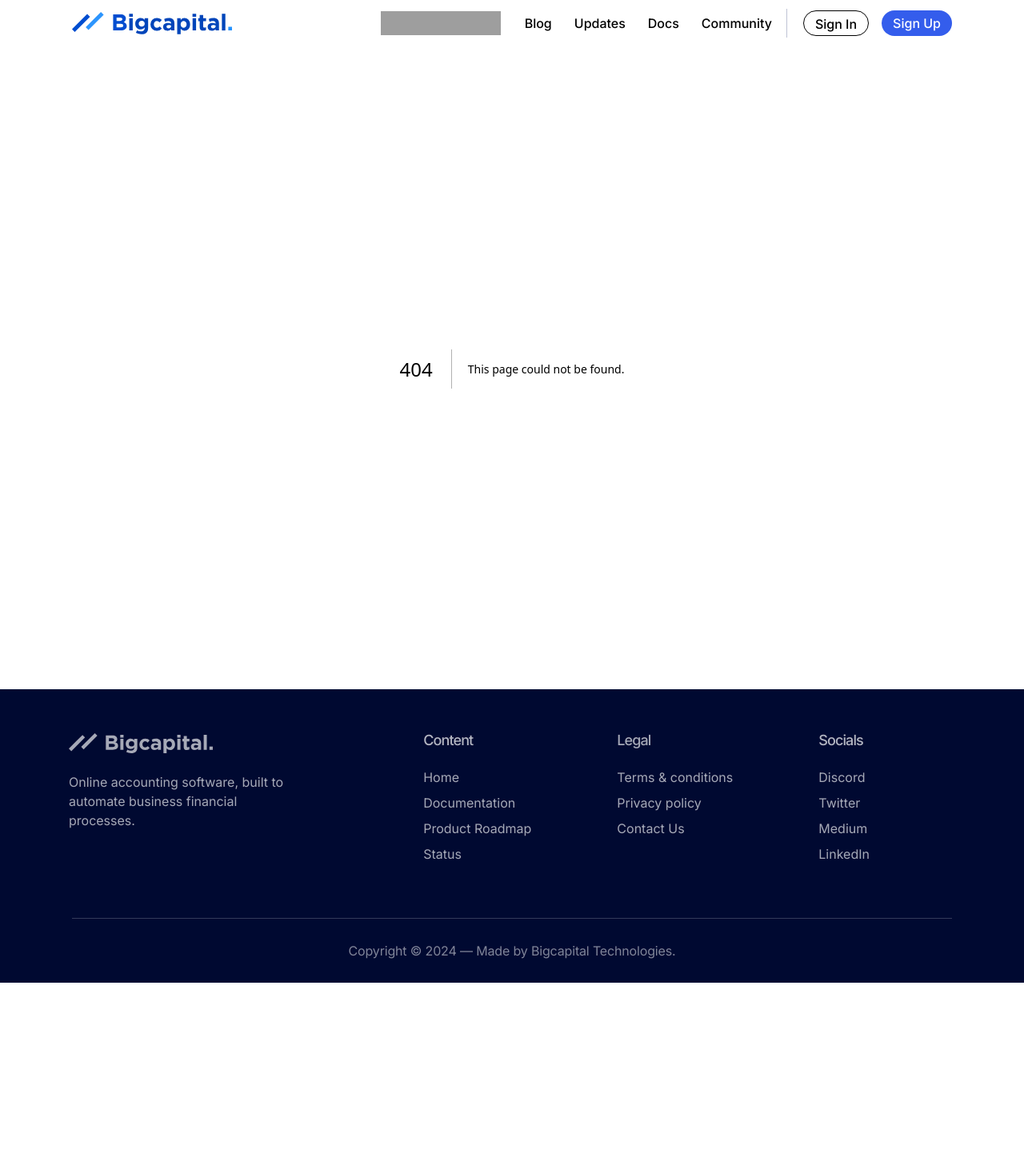
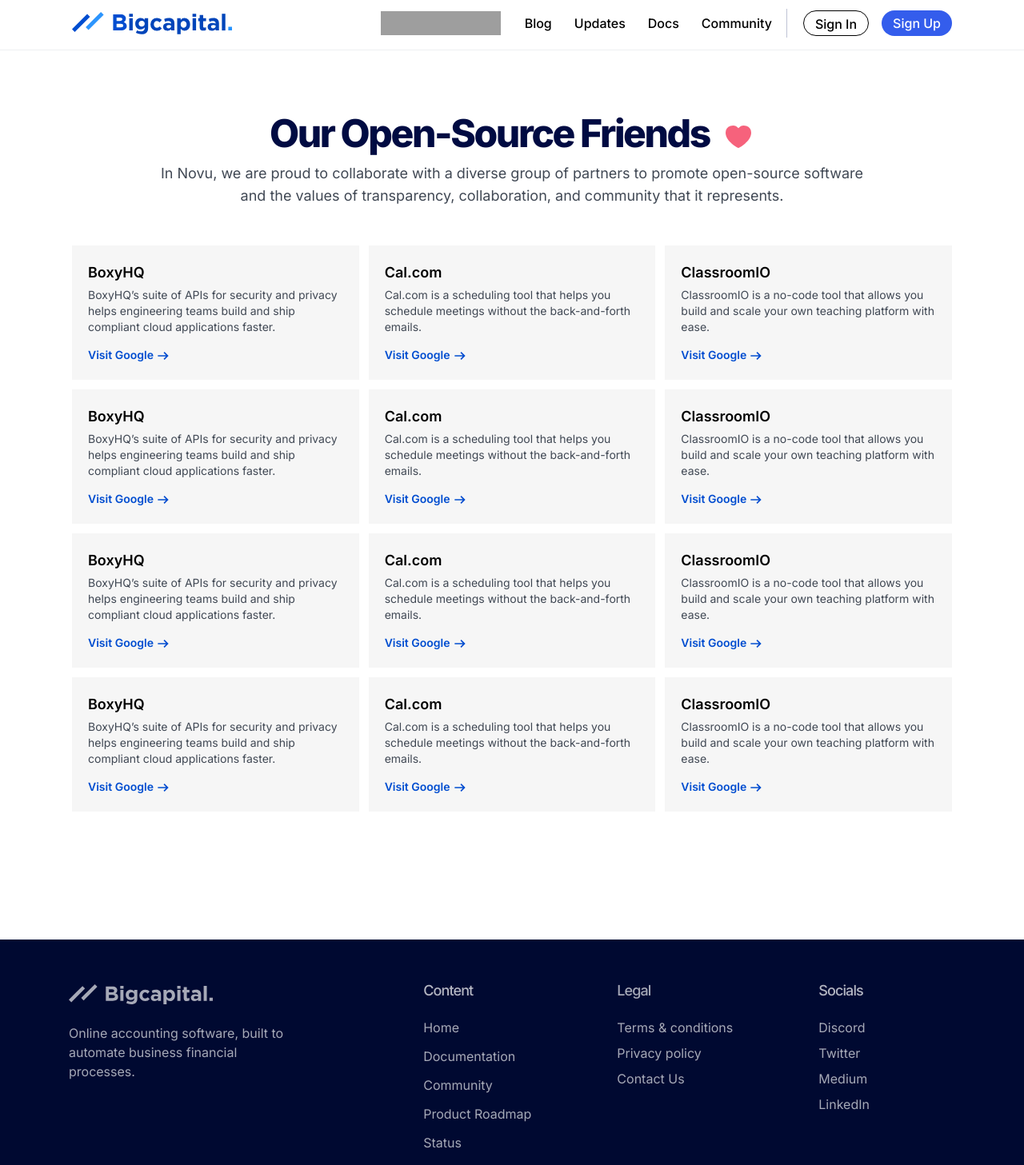
Before and after one commit to bigcapitalhq/website-v2, a Next.js app: page /oss-friends in a window 1280 px wide. Before the commit this address had no page. Shown: the part 40-1497 px from the top of the page at 80% size. Before the commit the page ends 1269 px from the top, so only its background shows below. Built offline with nearby package versions, Linux system fonts and the light colour scheme; grey boxes are pictures that could not be loaded.

Commit message:
feat: oss friends page

```diff
--- /dev/null
+++ b/src/app/oss-friends/layout.tsx
@@ -0,0 +1,41 @@
+import { Metadata } from 'next';
+import './page.css';
+
+interface OssFriendsLayoutProps {
+  children: React.ReactNode;
+}
+
+export default function OssFriendsLayout({ children }: OssFriendsLayoutProps) {
+  return (
+    <div className={'container py-20 mb-20'}>
+      <div className={'mb-12 text-center max-w-[900px] mx-auto'}>
+        <h1
+          className={
+            'text-5xl tracking-tighter font-extrabold mb-3 text-[#000b42]'
+          }
+        >
+          Our Open-Source Friends{' '}
+          <span className="text-[#f43f5f] animate-heartbeat ml-2">
+            <svg
+              xmlns="http://www.w3.org/2000/svg"
+              viewBox="0 0 20 20"
+              fill="currentColor"
+              aria-hidden="true"
+              className="h-[40px] inline"
+            >
+              <path d="M9.653 16.915l-.005-.003-.019-.01a20.759 20.759 0 01-1.162-.682 22.045 22.045 0 01-2.582-1.9C4.045 12.733 2 10.352 2 7.5a4.5 4.5 0 018-2.828A4.5 4.5 0 0118 7.5c0 2.852-2.044 5.233-3.885 6.82a22.049 22.049 0 01-3.744 2.582l-.019.01-.005.003h-.002a.739.739 0 01-.69.001l-.002-.001z"></path>
+            </svg>
+          </span>
+        </h1>
+
+        <p className={'text-lg text-[#404854]'}>
+          In Novu, we are proud to collaborate with a diverse group of partners
+          to promote open-source software and the values of transparency,
+          collaboration, and community that it represents.
+        </p>
+      </div>
+
+      <div>{children}</div>
+    </div>
+  );
+}
--- /dev/null
+++ b/src/app/oss-friends/page.css
@@ -0,0 +1,26 @@
+@keyframes heartbeat {
+    0% {
+      transform: scale(1);
+      opacity: 0.75;
+    }
+    25% {
+      transform: scale(1.1);
+      opacity: 1;
+    }
+    50% {
+      transform: scale(1);
+      opacity: 0.75;
+    }
+    75% {
+      transform: scale(1.1);
+      opacity: 1;
+    }
+    100% {
+      transform: scale(1);
+      opacity: 0.75;
+    }
+  }
+
+  .animate-heartbeat {
+    animation: heartbeat 2s infinite;
+  }
--- /dev/null
+++ b/src/app/oss-friends/page.tsx
@@ -0,0 +1,132 @@
+import { describe } from 'node:test';
+
+export const metadata = {
+  title: 'OSS Friends | Bigcapital',
+  description:
+    'We are proud to collaborate with a diverse group of partners to promote open-source software.',
+};
+
+const Friends = [
+  {
+    name: 'BoxyHQ',
+    description:
+      'BoxyHQ’s suite of APIs for security and privacy helps engineering teams build and ship compliant cloud applications faster.',
+    href: 'http://google.com',
+    hrefLabel: 'Visit Google',
+  },
+  {
+    name: 'Cal.com',
+    description:
+      'Cal.com is a scheduling tool that helps you schedule meetings without the back-and-forth emails.',
+    href: 'http://google.com',
+    hrefLabel: 'Visit Google',
+  },
+  {
+    name: 'ClassroomIO',
+    description:
+      'ClassroomIO is a no-code tool that allows you build and scale your own teaching platform with ease.',
+    href: 'http://google.com',
+    hrefLabel: 'Visit Google',
+  },
+  {
+    name: 'BoxyHQ',
+    description:
+      'BoxyHQ’s suite of APIs for security and privacy helps engineering teams build and ship compliant cloud applications faster.',
+    href: 'http://google.com',
+    hrefLabel: 'Visit Google',
+  },
+  {
+    name: 'Cal.com',
+    description:
+      'Cal.com is a scheduling tool that helps you schedule meetings without the back-and-forth emails.',
+    href: 'http://google.com',
+    hrefLabel: 'Visit Google',
+  },
+  {
+    name: 'ClassroomIO',
+    description:
+      'ClassroomIO is a no-code tool that allows you build and scale your own teaching platform with ease.',
+    href: 'http://google.com',
+    hrefLabel: 'Visit Google',
+  },
+  {
+    name: 'BoxyHQ',
+    description:
+      'BoxyHQ’s suite of APIs for security and privacy helps engineering teams build and ship compliant cloud applications faster.',
+    href: 'http://google.com',
+    hrefLabel: 'Visit Google',
+  },
+  {
+    name: 'Cal.com',
+    description:
+      'Cal.com is a scheduling tool that helps you schedule meetings without the back-and-forth emails.',
+    href: 'http://google.com',
+    hrefLabel: 'Visit Google',
+  },
+  {
+    name: 'ClassroomIO',
+    description:
+      'ClassroomIO is a no-code tool that allows you build and scale your own teaching platform with ease.',
+    href: 'http://google.com',
+    hrefLabel: 'Visit Google',
+  },
+  {
+    name: 'BoxyHQ',
+    description:
+      'BoxyHQ’s suite of APIs for security and privacy helps engineering teams build and ship compliant cloud applications faster.',
+    href: 'http://google.com',
+    hrefLabel: 'Visit Google',
+  },
+  {
+    name: 'Cal.com',
+    description:
+      'Cal.com is a scheduling tool that helps you schedule meetings without the back-and-forth emails.',
+    href: 'http://google.com',
+    hrefLabel: 'Visit Google',
+  },
+  {
+    name: 'ClassroomIO',
+    description:
+      'ClassroomIO is a no-code tool that allows you build and scale your own teaching platform with ease.',
+    href: 'http://google.com',
+    hrefLabel: 'Visit Google',
+  },
+];
+
+export default async function OSSFriendsPage() {
+  return (
+    <div className={'grid-cols-3 grid gap-3 grid-flow-rows'}>
+      {Friends.map((friend, index) => (
+        <div
+          key={index}
+          className={'flex p-5 height-[100%] bg-[#f6f6f6] flex flex-col'}
+        >
+          <div className={'font-semibold text-lg mb-1'}>{friend.name}</div>
+          <div className={'text-sm text-[#404854]'}>{friend.description}</div>
+
+          <div className={'mt-auto pt-3'}>
+            <a
+              href={friend.href}
+              target="_blank"
+              rel="noopener noreferrer"
+              className={'text-[#004dd0] font-semibold text-sm'}
+            >
+              {friend.hrefLabel}
+
+              <svg
+                xmlns="http://www.w3.org/2000/svg"
+                height="24px"
+                viewBox="0 -960 960 960"
+                width="24px"
+                fill="currentColor"
+                className={'h-[20px] w-[20px] inline ml-[2px]'}
+              >
+                <path d="m560-240-56-58 142-142H160v-80h486L504-662l56-58 240 240-240 240Z"></path>
+              </svg>
+            </a>
+          </div>
+        </div>
+      ))}
+    </div>
+  );
+}
--- a/src/components/Footer.tsx
+++ b/src/components/Footer.tsx
@@ -1,7 +1,6 @@
 import React from 'react';
 import Link from 'next/link';
 import BigcapitalAlt from '../icons/BigcapitalAlt';
-// import Logo from '../Logo';
 
 /**
  * Social media links widget.
@@ -14,22 +13,38 @@
       </h2>
       <ul className="footer__widget-list">
         <li className={'mb-2'}>
-          <a target="_blank" href="https://discord.gg/c8nPBJafeb">
+          <a
+            target="_blank"
+            href="https://discord.gg/c8nPBJafeb"
+            className={'hover:text-white transition-colors'}
+          >
             Discord
           </a>
         </li>
         <li className={'mb-2'}>
-          <a target="_blank" href="https://twitter.com/BigcapitalHQ">
+          <a
+            target="_blank"
+            href="https://twitter.com/BigcapitalHQ"
+            className={'hover:text-white transition-colors'}
+          >
             Twitter
           </a>
         </li>
         <li className={'mb-2'}>
-          <a target="_blank" href="https://medium.com/bigcpaitalhq">
+          <a
+            target="_blank"
+            href="https://medium.com/bigcpaitalhq"
+            className={'hover:text-white transition-colors'}
+          >
             Medium
           </a>
         </li>
         <li className={'mb-2'}>
-          <a target="_blank" href="https://medium.com/linkedin">
+          <a
+            target="_blank"
+            href="https://medium.com/linkedin"
+            className={'hover:text-white transition-colors'}
+          >
             LinkedIn
           </a>
         </li>
@@ -46,13 +61,27 @@
       </h2>
       <ul className="footer__widget-list">
         <li className={'mb-2'}>
-          <Link href={'/legal/terms-of-use'}>Terms & conditions</Link>
+          <Link
+            href={'/legal/terms-of-use'}
+            className={'hover:text-white transition-colors'}
+          >
+            Terms & conditions
+          </Link>
         </li>
         <li className={'mb-2'}>
-          <Link href={'/legal/privacy-policy'}>Privacy policy</Link>
+          <Link
+            href={'/legal/privacy-policy'}
+            className={'hover:text-white transition-colors'}
+          >
+            Privacy policy
+          </Link>
         </li>
         <li className={'mb-2'}>
-          <a target="_blank" href="https://discord.gg/c8nPBJafeb">
+          <a
+            target="_blank"
+            className={'hover:text-white transition-colors'}
+            href="https://discord.gg/c8nPBJafeb"
+          >
             Contact Us
           </a>
         </li>
@@ -67,26 +96,59 @@
       <h2 className="text-white/70 font-medium text-lg leading-6 tracking-tighter mb-[22px] mt-[2px]">
         Content
       </h2>
-      <ul className="footer__widget-list">
-        <li className={'mb-2'}>
-          <Link href={'/'}>Home</Link>
+      <ul>
+        <li className={'mb-3'}>
+          <Link className={'hover:text-white transition-colors'} href={'/'}>
+            Home
+          </Link>
         </li>
 
-        <li className={'mb-2'}>
-          <a target="_blank" href="https://docs.bigcapital.app">
+        <li className={'mb-3'}>
+          <a
+            target="_blank"
+            href="https://docs.bigcapital.app"
+            className={'hover:text-white transition-colors'}
+          >
             Documentation
           </a>
         </li>
 
-        <li className={'mb-2'}>
-          <a target="_blank" href="https://docs.bigcapital.app/roadmap">
+        <li className={'mb-3'}>
+          <a
+            target={'_blank'}
+            href={'https://community.bigcapital.app/'}
+            className={'hover:text-white transition-colors'}
+          >
+            Community
+          </a>
+        </li>
+
+        <li className={'mb-3'}>
+          <a
+            target="_blank"
+            href="https://docs.bigcapital.app/roadmap"
+            className={'hover:text-white transition-colors'}
+          >
             Product Roadmap
           </a>
         </li>
 
+        <li className={'mb-3'}>
+          <a
+            target={'_blank'}
+            href={'https://bigcapital.statuspage.io/'}
+            className={'hover:text-white transition-colors'}
+          >
+            Status
+          </a>
+        </li>
+
         <li>
-          <a target={'_blank'} href={'https://bigcapital.statuspage.io/'}>
-            Status
+          <a
+            href={'/oss-friends'}
+            className={'hover:text-white transition-colors'}
+          >
+            OSS Friends
           </a>
         </li>
       </ul>
@@ -127,7 +189,7 @@
       <div className="text-md text-white/50 tracking-tight text-center ">
         <div className="container mx-auto px-4.5">
           <div className="border-t border-white/20 pt-7 pb-7 ">
-            <p>Copyright © 2024 — Made by Bigcapital Technologies.</p>
+            <p>Copyright © 2024 — Made by Bigcapital Technology, Inc.</p>
           </div>
         </div>
       </div>
--- a/src/components/Topbar.tsx
+++ b/src/components/Topbar.tsx
@@ -109,7 +109,9 @@
     <nav
       className={classNames({
         'border-b-[1px] border-[#EDEFF2]':
-          pathname.indexOf('/blog') === 0 || pathname.indexOf('/updates') === 0,
+          pathname.indexOf('/blog') === 0 ||
+          pathname.indexOf('/updates') === 0 ||
+          pathname.indexOf('/oss-friends') === 0,
       })}
       onClick={handleLinkClick}
     >
@@ -119,7 +121,7 @@
         <div className={'py-[14px] lg:flex lg:flex-nowrap'}>
           <div className={'flex lg:block'}>
             <div className={'py-[5px]'}>
-              <Link href={'/'} aria-label='Bigcapital'>
+              <Link href={'/'} aria-label="Bigcapital">
                 <Logo width={200} />
               </Link>
             </div>
@@ -162,7 +164,10 @@
               </NavItem>
 
               <NavItem>
-                <NavLink href={'https://discord.gg/c8nPBJafeb'} target="_blank">
+                <NavLink
+                  href={'https://community.bigcapital.app'}
+                  target="_blank"
+                >
                   Community
                 </NavLink>
               </NavItem>
```
